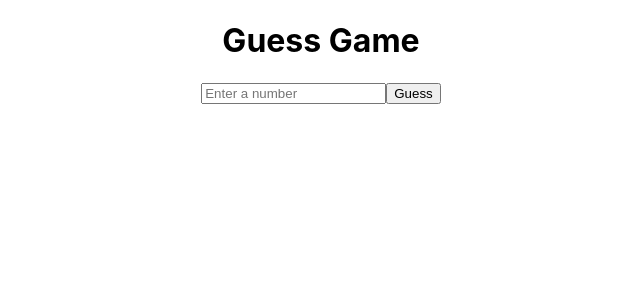
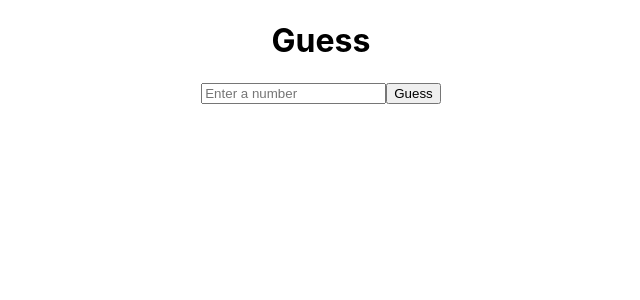
Before and after one commit to busracopur/1030510216_BS435_WebProgramlama, a React (Create React App) app in the folder my-app/: page / in a window 1280 px wide. Shown: the top 300 px of the page, without its empty margins (319-959 px from the left). Built offline with nearby package versions, Linux system fonts and the light colour scheme.

Commit message:
uptade file

```diff
--- a/my-app/src/App.js
+++ b/my-app/src/App.js
@@ -39,7 +39,7 @@ function App() {
 
   return (
       <div className="App">
-        <h1>Guess Game</h1>
+        <h1>Guess</h1>
         <p>{message}</p>
         <input
             placeholder="Enter a number"
```
